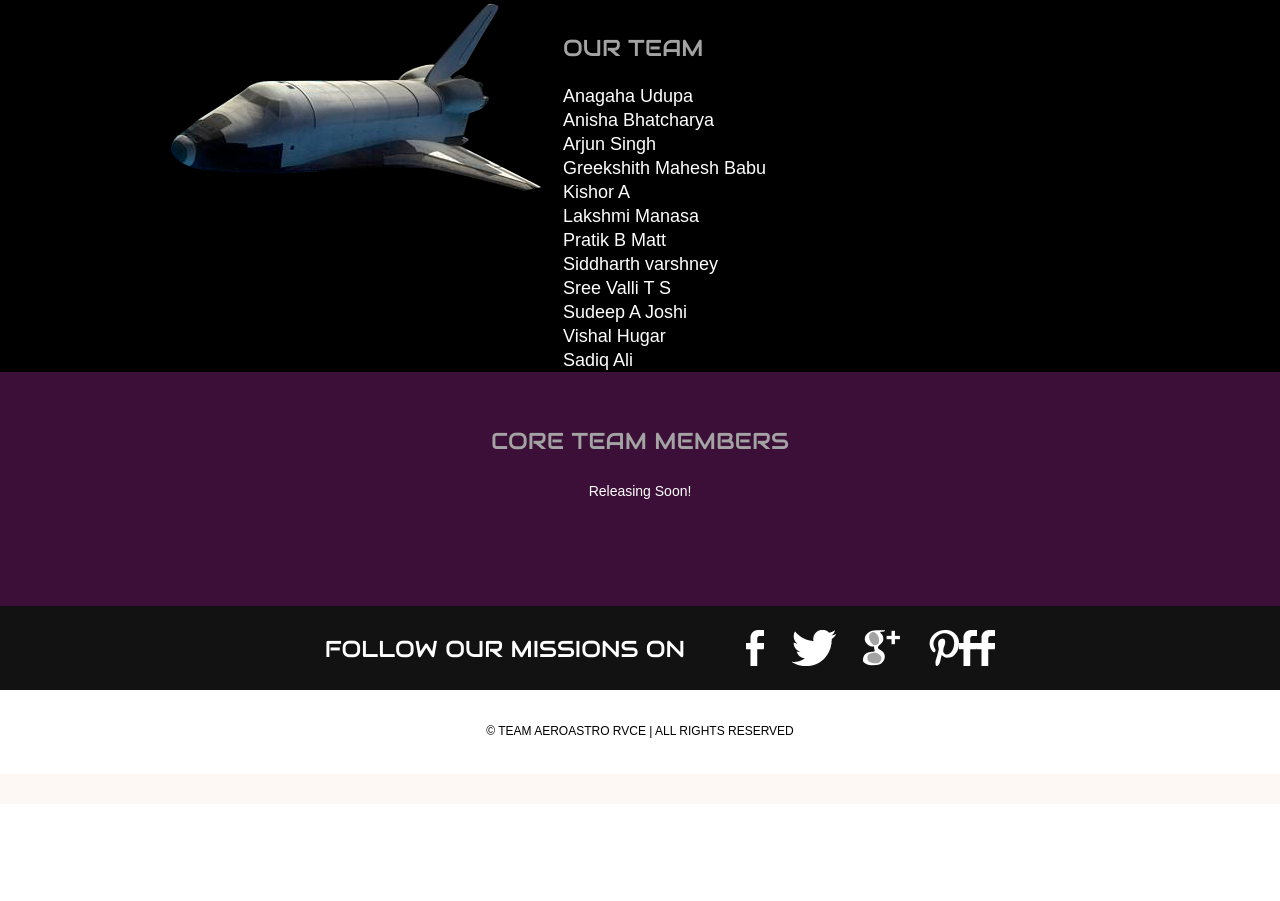
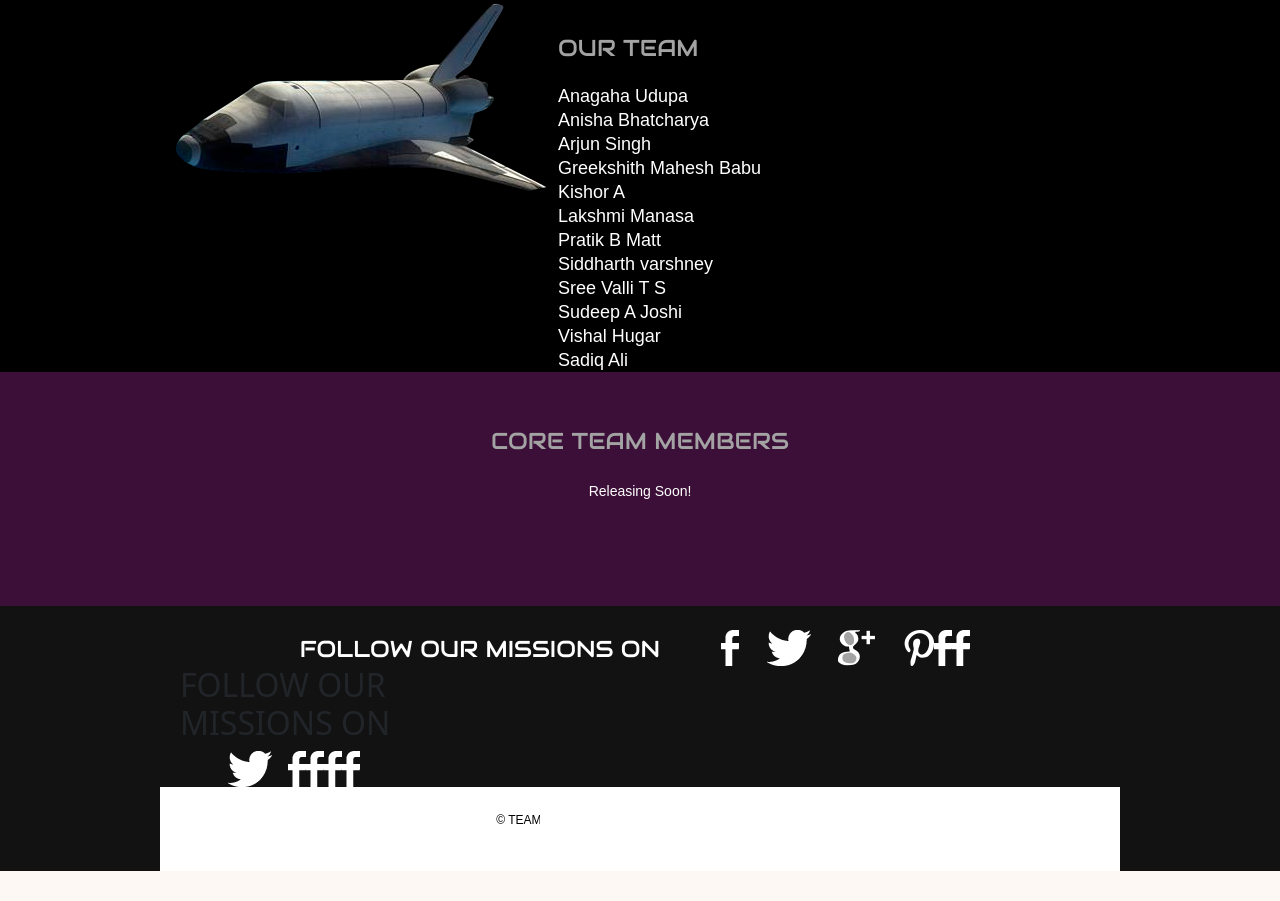
Before and after one commit to sadiqalimir/aeroastro2.0, a plain HTML site: page about.html in a window 1280 px wide. Shown: the part 844-1745 px from the top of the page. Before the commit the page ends 1648 px from the top, so only its background shows below. Drawn offline with Linux system fonts and the light colour scheme; files that its build step writes are made by us from their sources; files whose address does not match are found by name.

Commit message:
Update about.html

```diff
--- a/about.html
+++ b/about.html
@@ -8,6 +8,16 @@
 	<link rel="stylesheet" href="css/style.css" type="text/css">
 	<link rel="stylesheet" type="text/css" href="css/mobile.css">
 	<script src="js/mobile.js" type="text/javascript"></script>
+	<!-- Vendor CSS Files -->
+  <link href="assets/vendor/aos/aos.css" rel="stylesheet">
+  <link href="assets/vendor/bootstrap/css/bootstrap.min.css" rel="stylesheet">
+  <link href="assets/vendor/bootstrap-icons/bootstrap-icons.css" rel="stylesheet">
+  <link href="assets/vendor/boxicons/css/boxicons.min.css" rel="stylesheet">
+  <link href="assets/vendor/glightbox/css/glightbox.min.css" rel="stylesheet">
+  <link href="assets/vendor/swiper/swiper-bundle.min.css" rel="stylesheet">
+
+  <!-- Template Main CSS File -->
+  <link href="assets/css/style.css" rel="stylesheet">
 </head>
 <body>
 	<div id="page">
@@ -85,6 +95,17 @@
 						<a href="https://www.instagram.com/aero_astro/" class="instagram">instagram</a>
 						<a href="https://www.linkedin.com/company/aero-astro/" class="linkedin">linkedin</a>
 					</div>
+
+					<div>
+					<h2>FOLLOW OUR  MISSIONS ON</h2>
+					<div>
+						<a href="https://twitter.com/aeroastrorvce" class="twitter"><i class="bx bxl-twitter"></i></a>
+                                                <a href="https://www.facebook.com/profile.php?id=100086923518992" class="facebook"><i class="bx bxl-facebook"></i></a>
+                                                <a href="https://www.instagram.com/aero_astro/" class="instagram"><i class="bx bxl-instagram"></i></a>
+                                                <a href="#" class="google-plus"><i class="bx bxl-skype"></i></a>
+                                                <a href="https://www.linkedin.com/company/aero-astro/" class="linkedin"><i class="bx bxl-linkedin"></i></a>
+
+					</div>
 				</div>
 			</div>
 			<div class="footnote">
```
